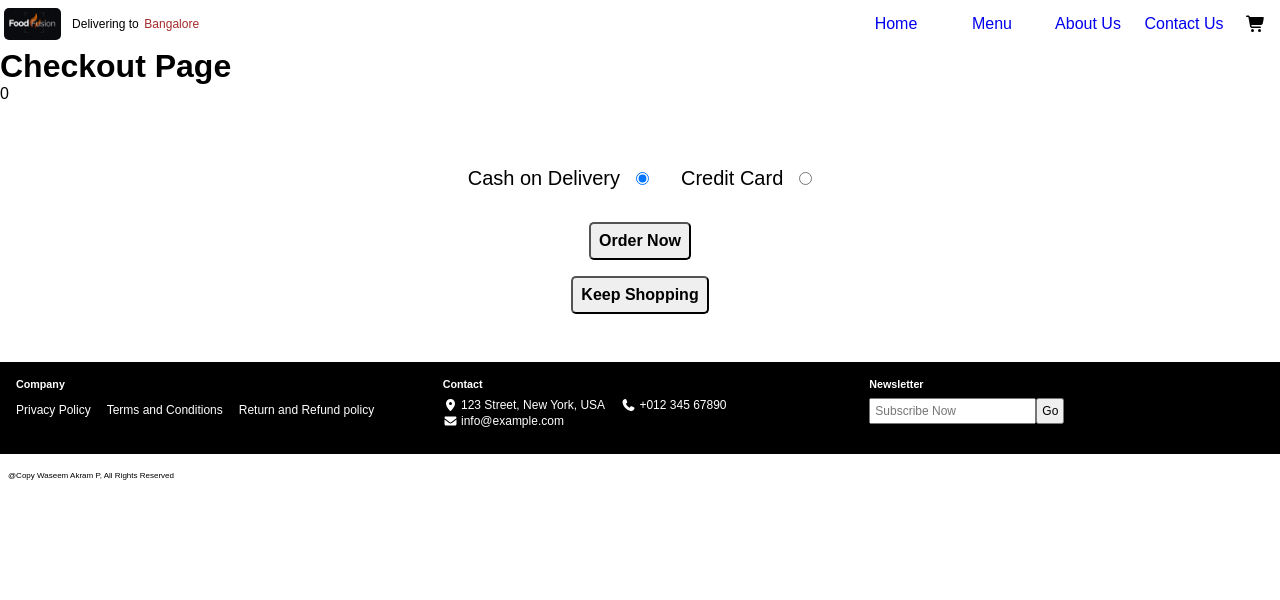
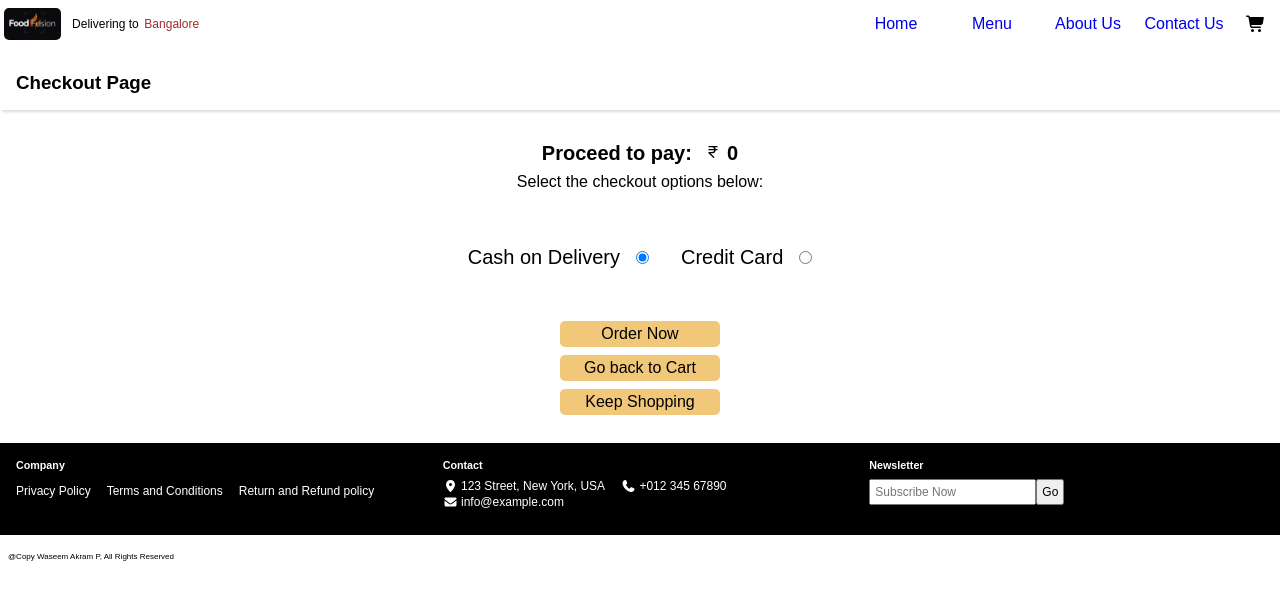
Before and after one commit to Waseemsvm/tutedude-react-ass8-food-fusion-app, a React (Vite) app: page /cart/checkout in a window 1280 px wide. Shown: the top 600 px of the page. Built offline with nearby package versions, Linux system fonts and the light colour scheme.

Commit message:
updated cart page styles

```diff
--- a/src/components/CartPage.jsx
+++ b/src/components/CartPage.jsx
@@ -96,6 +96,7 @@ export default function CartPage() {
               <td></td>
               <td className={CartPageStyles["chk-btn-cont"]}>
                 <button
+                  className={CartPageStyles["chk-btn"]}
                   onClick={(e) => {
                     localStorage.setItem("grandTotal", grandTotal);
                     navigate("checkout");
--- a/src/components/CheckoutPage.jsx
+++ b/src/components/CheckoutPage.jsx
@@ -1,10 +1,16 @@
 import { useNavigate } from "react-router";
 import CheckoutPageStyle from "../styles/CheckoutPage.module.css";
 import { useEffect, useState } from "react";
+import rupeeSymbol from "../assets/images/rupee.svg";
+import { toast } from "react-toastify";
 
 export default function CheckoutPage() {
   const navigate = useNavigate();
   const [grandTotal, setGrandTotal] = useState(0);
+  const notifySuccess = () =>
+    toast.success("Order placed successfully", {
+      autoClose: 800,
+    });
 
   useEffect((e) => {
     let total = parseFloat(localStorage.getItem("grandTotal"));
@@ -25,20 +31,25 @@ export default function CheckoutPage() {
   const isCvvValid = () => formData["credit-cvv"]?.length == 3;
 
   return (
-    <div>
-      <h1>Checkout Page</h1>
-      <div>{grandTotal}</div>
+    <div className={CheckoutPageStyle["checkout-page"]}>
+      <h3>Checkout Page</h3>
+      <div className={CheckoutPageStyle["total-disp"]}>
+        <p>
+          Proceed to pay: <embed src={rupeeSymbol} type="" /> {grandTotal}
+        </p>
+        <p>Select the checkout options below:</p>
+      </div>
 
       <form
         action=""
         className={CheckoutPageStyle.form}
         onSubmit={(e) => {
           e.preventDefault();
-          console.log(formData);
-          // dispatch(resetCart());
-          // dispatch(filterItems());
-          // navigate("/catalogue");
-          // showMessageToast(true);
+
+          if (e.nativeEvent.submitter.id === "order") {
+            notifySuccess();
+          }
+          navigate("/");
         }}
       >
         <div className={CheckoutPageStyle["form-body"]}>
@@ -77,7 +88,7 @@ export default function CheckoutPage() {
             </div>
           </div>
 
-          {formData.paymentMode === "cc" && (
+          {formData.paymentMode === "cc" ? (
             <div
               className={`${CheckoutPageStyle["credit-card-form"]} ${
                 formData.paymentMode == "cc" ? "" : CheckoutPageStyle.hide
@@ -168,31 +179,52 @@ export default function CheckoutPage() {
                     : "Please Enter you Credit Card CVV. Expected 3 digits"}
                 </p>
               </div>
-            </div>
-          )}
-
-          <button className={CheckoutPageStyle["order-btn"]} type="submit">
-            Order Now
+              <div className={CheckoutPageStyle["form-btn-cont"]}>
+                <button id="order">Order Now</button>
+                <button
+                  onClick={(e) => {
+                    navigate("/cart");
+                  }}
+                >
+                  Go back to Cart
                 </button>
                 <button
-            className={CheckoutPageStyle["order-btn"]}
-            type="reset"
                   onClick={(e) => {
-              navigate("/cart");
+                    navigate("/menu");
                   }}
                 >
                   Keep Shopping
                 </button>
               </div>
-      </form>
-
-      {/* <button
+            </div>
+          ) : (
+            <div className={CheckoutPageStyle["form-btn-cont"]}>
+              <button
+                id="order"
+                onClick={(e) => {
+                  navigate("/");
+                }}
+              >
+                Order Now
+              </button>
+              <button
                 onClick={(e) => {
                   navigate("/cart");
                 }}
               >
+                Go back to Cart
+              </button>
+              <button
+                onClick={(e) => {
+                  navigate("/menu");
+                }}
+              >
                 Keep Shopping
-      </button> */}
+              </button>
+            </div>
+          )}
+        </div>
+      </form>
     </div>
   );
 }
--- a/src/components/Footer.jsx
+++ b/src/components/Footer.jsx
@@ -13,9 +13,10 @@ import faFacebook from "../assets/images/facebook-brands-solid-full.svg";
 import { toast } from "react-toastify";
 
 export default function Footer() {
-  const notify = () => toast.success("You are now subscribed!!", {
-    autoClose: 800
-  });
+  const notify = () =>
+    toast.success("You are now subscribed!!", {
+      autoClose: 800,
+    });
 
   return (
     <div>
@@ -72,12 +73,16 @@ export default function Footer() {
             onSubmit={(e) => {
               e.preventDefault();
               notify();
+              if (document.querySelector("#newsletter"))
+                document.querySelector("#newsletter").value = "";
             }}
           >
             <input
+              id="newsletter"
               type="email"
               placeholder="Subscribe Now"
               className={FooterStyles.newsletter}
+              required
             />
             <button type="submit">Go</button>
           </form>
--- a/src/styles/CartPage.module.css
+++ b/src/styles/CartPage.module.css
@@ -19,15 +19,6 @@
 .item-title,
 .item-desc {
   font-size: 0.75rem;
-}
-
-.item-title {
-}
-.item-desc {
-  /* width: 15rem;
-  white-space: nowrap;
-  text-overflow: ellipsis;
-  overflow: hidden; */
 }
 
 .img-cont {
@@ -107,6 +98,18 @@
   padding-left: 1rem;
 }
 
+.chk-btn {
+  background-color: orange;
+  border: none;
+  border-radius: 5px;
+  padding: 0.25rem;
+  font-size: 1rem;
+}
+
+.chk-btn:hover {
+  background-color: rgb(221, 195, 145);
+}
+
 @media screen and (max-width: 576px) {
   .item-desc,
   .item-title {
--- a/src/styles/CheckoutPage.module.css
+++ b/src/styles/CheckoutPage.module.css
@@ -1,9 +1,39 @@
+.checkout-page h3 {
+  width: 100%;
+  padding: 1rem;
+  box-shadow: rgba(0, 0, 0, 0.15) 1.95px 1.95px 2.6px;
+  margin-bottom: 1rem;
+  margin-top: 0.5rem;
+}
+
+.total-disp {
+  display: flex;
+  align-items: center;
+  justify-content: center;
+  min-height: 5rem;
+  flex-direction: column;
+}
+
+.total-disp embed {
+  height: 1rem;
+  width: 1rem;
+  margin-left: 0.5rem;
+}
+
+.total-disp p {
+  margin: 0.25rem;
+}
+
+.total-disp p:first-child {
+  font-size: 1.25rem;
+  font-weight: bold;
+}
+
 .form {
   display: flex;
-  /* margin-top: 5rem; */
   align-items: center;
   justify-content: center;
-  padding: 3rem;
+  padding: 1.5rem;
 }
 
 .form-body {
@@ -37,7 +67,7 @@
 
 .credit-card-form input {
   width: 100%;
-  padding: 0.5rem;
+  padding: 0.25rem;
   font-size: 1.25rem;
   margin: 0.25rem;
   border-radius: 5px;
@@ -60,6 +90,28 @@
 .error {
   color: red;
   font-size: 0.75rem;
+}
+
+.form-btn-cont {
+  display: flex;
+  flex-direction: column;
+  justify-content: center;
+  align-items: center;
+  margin-top: 2rem;
+}
+
+.form-btn-cont button {
+  width: 10rem;
+  padding: 0.25rem;
+  font-size: 1rem;
+  margin: 0.25rem;
+  background-color: rgb(241, 200, 122);
+  border: none;
+  border-radius: 5px;
+}
+
+.form-btn-cont button:hover {
+  background-color: rgb(243, 184, 73);
 }
 
 @media screen and (max-width: 1024px) {
```
Lines whose indentation alone changed are shown as unchanged.
